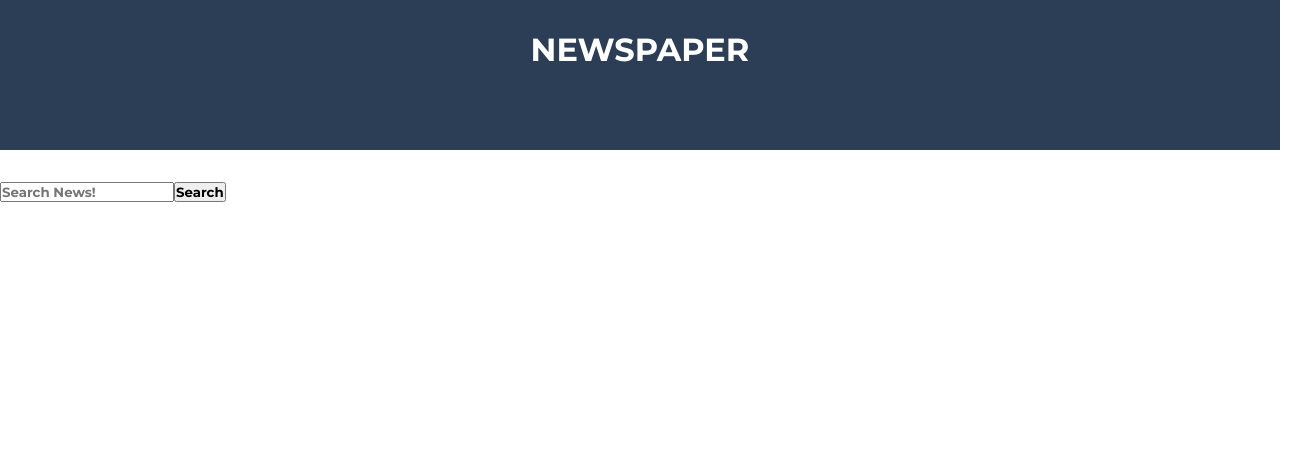
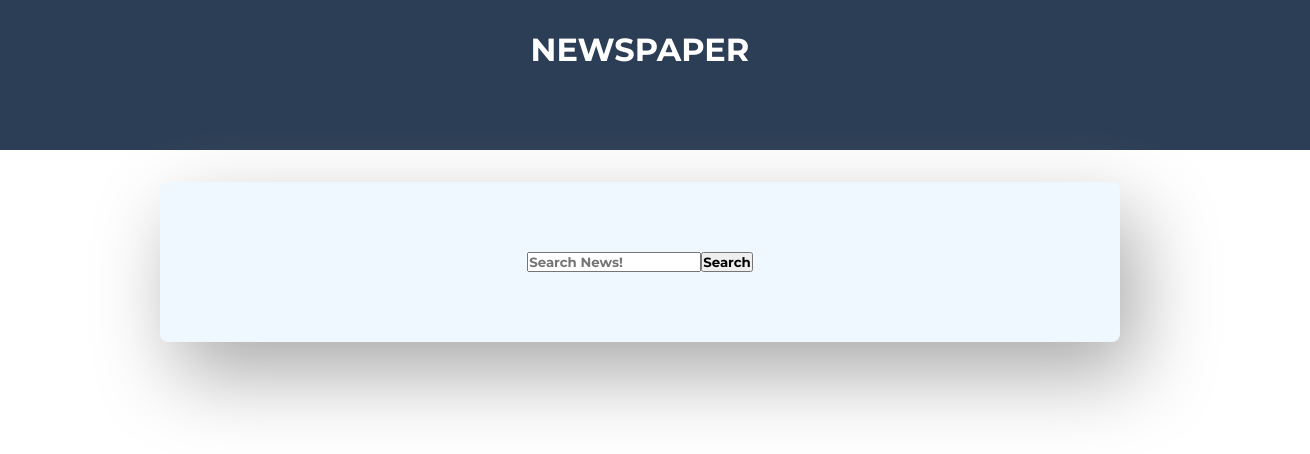
Before and after one commit to neeerajtk/news-aggregator, a React (Create React App) app in the folder newspaper/: page / in a window 1280 px wide. Shown: the top 454 px of the page, 1310 px wide, since content can reach past the window. Built offline with nearby package versions, Linux system fonts and the light colour scheme.

Commit message:
form styling added

```diff
--- a/newspaper/package.json
+++ b/newspaper/package.json
@@ -9,7 +9,8 @@
     "axios": "^0.19.2",
     "react": "^16.13.1",
     "react-dom": "^16.13.1",
-    "react-scripts": "3.4.1"
+    "react-scripts": "3.4.1",
+    "uuid": "^8.1.0"
   },
   "scripts": {
     "start": "react-scripts start",
--- a/newspaper/src/App.css
+++ b/newspaper/src/App.css
@@ -17,5 +17,25 @@
     height: 90px;
     padding: 30px;
     color: white;
+    width: 100%;
     margin-bottom: 2rem;
+
+
 }
+.App {
+    display: flex;
+    flex-direction: column;
+    align-items: center;
+}
+.search-form{
+    width: 60rem;
+    height: 10rem;
+    display: flex;
+    justify-content: center;
+    align-items: center;
+    background-color: aliceblue;
+    border-radius: 0.5rem;
+    margin-bottom: 5rem;
+    box-shadow: 1rem 2rem 5rem #aaa;
+    position: relative;
+}
--- a/newspaper/src/App.js
+++ b/newspaper/src/App.js
@@ -1,5 +1,6 @@
 import React, {useState} from 'react';
 import Axios from'axios';
+import {v4 as uuidv4} from "uuid";
 import './App.css';
 import News from './components/News';
 
@@ -54,7 +55,7 @@ const App = () => {
             </form>
             <div className="news">
                 {news !== [] && news.map(newsItem =>
-                    <News newsItem={newsItem}/>
+                    <News key={uuidv4()} newsItem={newsItem}/>
                     )}
             </div>
         </div>
--- a/newspaper/src/components/News.js
+++ b/newspaper/src/components/News.js
@@ -1,9 +1,14 @@
 import React from 'react'
 
-const News = () => {
+const News = ({newsItem}) => {
+    const {title,description,image,url} = newsItem;
+
     return (
-        <div>
-            News
+        <div className="news">
+            <h2>{title}</h2>
+            <img src={image} alt={title}/>
+            <a href={url}>URL</a>
+            <button>Read More...</button>
         </div>
     )
 }
```
Also changed, not shown: 1 other file (tests, documents, lock files or other folders).
